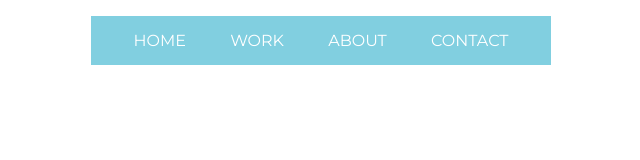
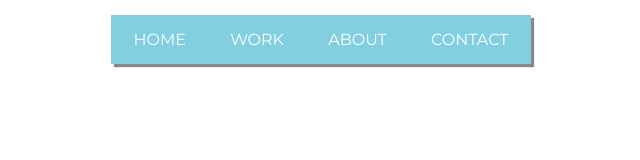
Before and after one commit to kathrynstoddard/angular-navigation-example, a plain HTML site: page index.html in a window 1280 px wide. Shown: the whole page, without its empty margins (319-959 px from the left). Drawn offline with nearby package versions, Linux system fonts and the light colour scheme.

Commit message:
Adding navigation menu and styles. Adding angular.js functionality for active states

```diff
--- a/index.html
+++ b/index.html
@@ -2,6 +2,8 @@
 <html>
 
   <head>
+    <meta charset="utf-8"/>
+
     <title>Navigation Menu Example</title>
 
     <!-- Google Fonts -->
@@ -10,15 +12,16 @@
     <link rel="stylesheet" href="styles.css" type="text/css">
   </head>
 
-  <body>
-    <nav>
-      <ul>
-        <li>Home</li>
-        <li>Work</li>
-        <li>About</li>
-        <li>Contact</li>
-      </ul>
+<!-- ng-app here tells Angular that the code needs to be evaluated -->
+  <body ng-app>
+    <!-- Adding {{active}} will tell Angular to apply the active class to the navigation menu -->
+    <nav class="{{active}}">
+      <a href="#" class="home" ng-click="active='home'">Home</a>
+      <a href="#" class="work" ng-click="active='work'">Work</a>
+      <a href="#" class="about" ng-click="active='about'">About</a>
+      <a href="#" class="contact" ng-click="active='contact'">Contact</a>
     </nav>
+    <script src="http://ajax.googleapis.com/ajax/libs/angularjs/1.2.18/angular.min.js"></script>
   </body>
 
 
--- a/styles.css
+++ b/styles.css
@@ -3,17 +3,30 @@ body {
   font-family: Montserrat;
 }
 nav {
-  width: 460px;
-  margin: 0 auto;
-  text-transform: uppercase;
-}
-nav ul {
   background-color: #81CFE0;
   text-align: center;
-  padding: 15px;
+  width: 420px;
+  margin: 15px auto;
+  text-transform: uppercase;
+  -webkit-box-shadow: 3px 3px 1px #888;
+  box-shadow: 3px 3px 1px #888;
 }
-nav li {
+nav.home .home,
+nav.work .work,
+nav.about .about,
+nav.contact .contact {
+  background-color: #F4B350;
+}
+nav a {
+  display: inline-block;
   margin: 0;
-  display: inline;
-  padding: 20px;
+  text-decoration: none;
+  color: white;
+  padding: 15px 20px;
 }
+nav a:first-child {
+  padding: 15px 20px 15px 20px;
+}
+nav a:hover {
+
+}
```
